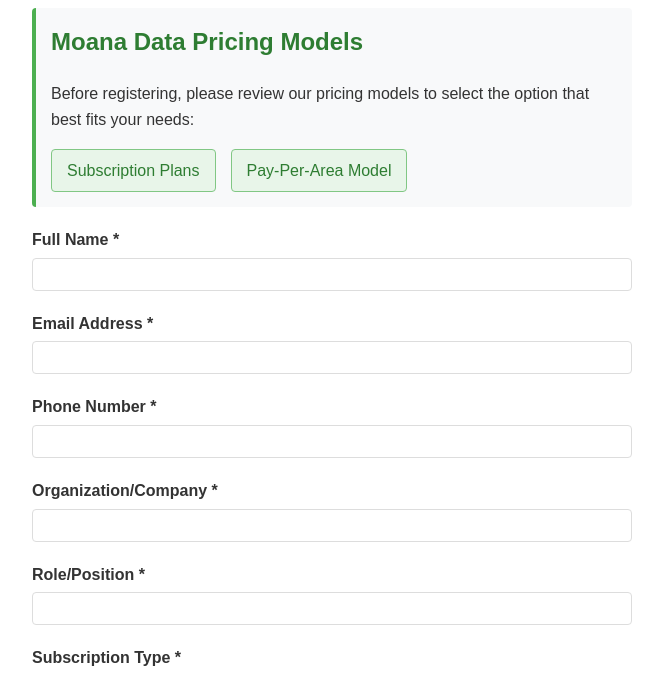
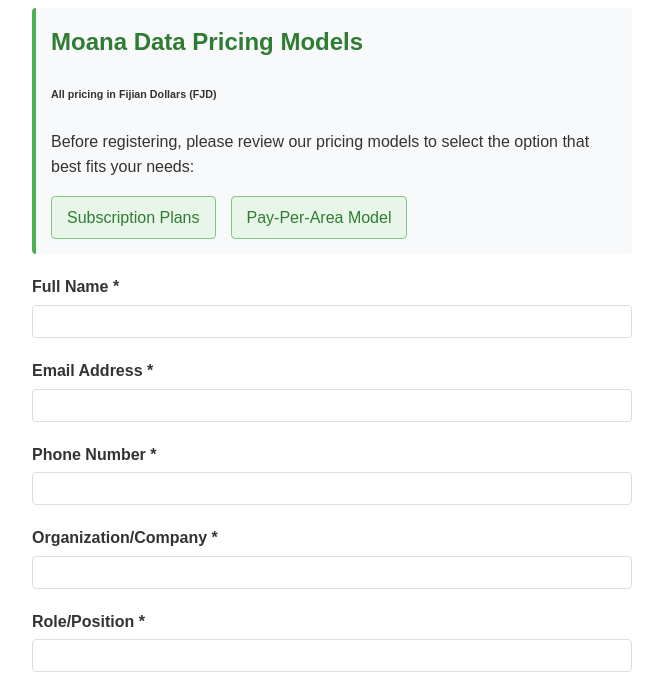
Before and after one commit to kahuto-pacific/moana-registration, a plain HTML site: page index.html in a window 1280 px wide. Shown: the part 106-781 px from the top of the page, without its empty margins (308-971 px from the left). Drawn offline with Linux system fonts and the light colour scheme.

Commit message:
just another commit

```diff
--- a/index.html
+++ b/index.html
@@ -89,6 +89,7 @@
 
     <div class="pricing-info">
         <h2>Moana Data Pricing Models</h2>
+        <h6>All pricing in Fijian Dollars (FJD)</h6>
         <p>Before registering, please review our pricing models to select the option that best fits your needs:</p>
         <div class="pricing-links">
             <a href="subscriptions-pricing-models.html" class="pricing-link" target="_blank">Subscription Plans</a>
```
